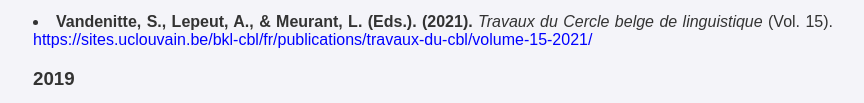
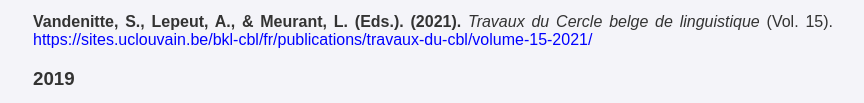
Before and after one commit to sebastien-vandenitte/sebastien-vandenitte.github.io, a plain HTML site: page publications.html in a window 1280 px wide. Shown: the part 912-1015 px from the top of the page, without its empty margins (207-1071 px from the left). Drawn offline with Linux system fonts and the light colour scheme.

Commit message:
Update publications.html

```diff
--- a/publications.html
+++ b/publications.html
@@ -70,11 +70,9 @@
             <li style="margin-bottom: 15px;">
                 <strong>Vandenitte, S. (2021).</strong> Construire l’action pour rendre les référents visibles en LSFB: Une étude pilote des mouvements corporels dépictifs. In S. Vandenitte, A. Lepeut, & L. Meurant (Eds.), <em>Travaux du Cercle belge de linguistique</em> (Vol. 15). <a href="https://sites.uclouvain.be/bkl-cbl/fr/publications/travaux-du-cbl/volume-15-2021/">https://sites.uclouvain.be/bkl-cbl/fr/publications/travaux-du-cbl/volume-15-2021/</a>
             </li>
-        </ul>
-            <li style="margin-bottom: 15px;">
-                <strong>Vandenitte, S., Lepeut, A., & Meurant, L. (Eds.). (2021).</strong> <em>Travaux du Cercle belge de linguistique</em> (Vol. 15). <a href="https://sites.uclouvain.be/bkl-cbl/fr/publications/travaux-du-cbl/volume-15-2021/">https://sites.uclouvain.be/bkl-cbl/fr/publications/travaux-du-cbl/volume-15-2021/</a>
-            </li>
-        </ul>
+        <div class="single-publication">
+            <p><strong>Vandenitte, S., Lepeut, A., & Meurant, L. (Eds.). (2021).</strong> <em>Travaux du Cercle belge de linguistique</em> (Vol. 15). <a href="https://sites.uclouvain.be/bkl-cbl/fr/publications/travaux-du-cbl/volume-15-2021/">https://sites.uclouvain.be/bkl-cbl/fr/publications/travaux-du-cbl/volume-15-2021/</a></p>
+        </div>
 
         <!-- Publications from 2019 -->
         <h3>2019</h3>
```
